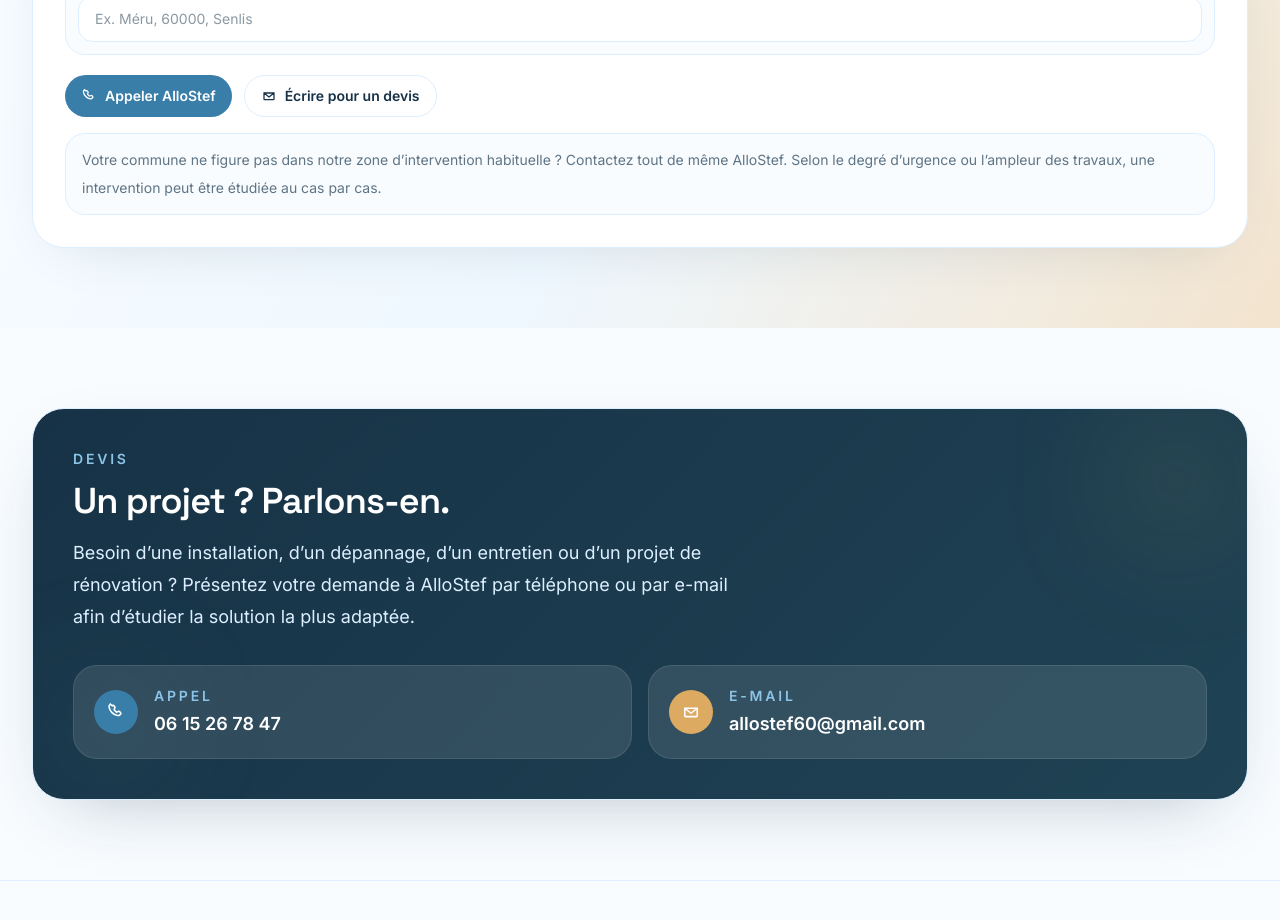
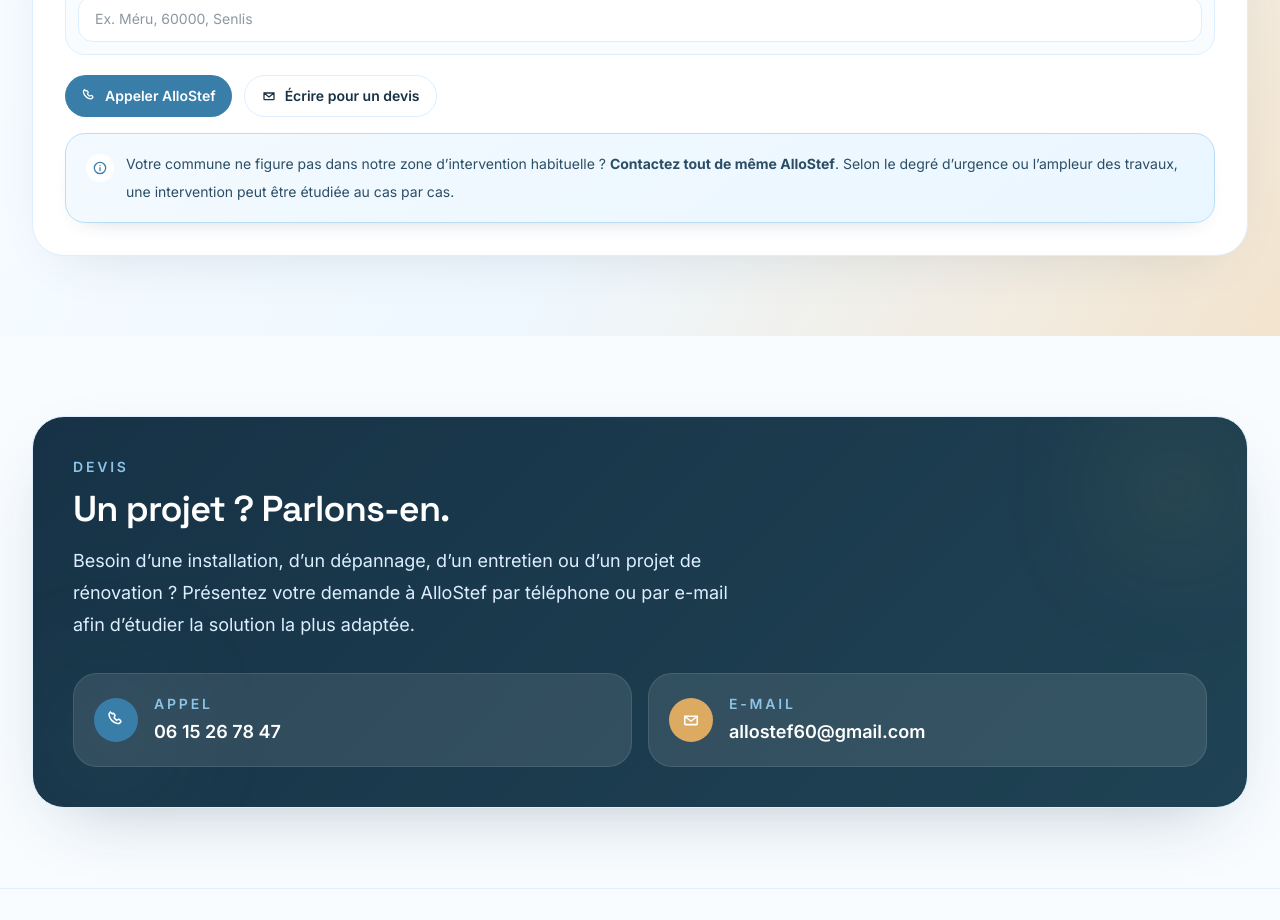
Before and after one commit to twentyfivelab/allostef, a Next.js app: page / in a window 1280 px wide. Shown: the part 4640-5560 px from the top of the page. Built offline with nearby package versions, Linux system fonts and the light colour scheme.

Commit message:
highlight

```diff
--- a/app/page.tsx
+++ b/app/page.tsx
@@ -481,8 +481,18 @@ export default function Home() {
                   Écrire pour un devis
                 </a>
               </div>
-              <div className="mt-4 rounded-[1.25rem] border border-[#DDEFFF] bg-[#F8FCFF] px-4 py-3 text-sm leading-7 text-[#5F7484]">
-                Votre commune ne figure pas dans notre zone d’intervention habituelle ? Contactez tout de même AlloStef. Selon le degré d’urgence ou l’ampleur des travaux, une intervention peut être étudiée au cas par cas.
+              <div className="mt-4 rounded-[1.25rem] border border-[#BBDDF4] bg-[linear-gradient(145deg,_#F3FAFF_0%,_#EAF6FF_100%)] px-4 py-4 text-sm leading-7 text-[#2B4E66] shadow-[0_10px_24px_-20px_rgba(23,50,70,0.45)] sm:px-5" aria-label="Information sur la zone d’intervention">
+                <div className="flex items-start gap-3">
+                  <span className="mt-1 inline-flex rounded-full bg-white p-1.5 text-[#397DA9]" aria-hidden="true">
+                    <svg viewBox="0 0 24 24" className="h-4 w-4" fill="none" stroke="currentColor" strokeWidth="1.9">
+                      <path d="M12 8.5v.1M12 11.5V16" strokeLinecap="round" />
+                      <circle cx="12" cy="12" r="8.5" />
+                    </svg>
+                  </span>
+                  <p>
+                    Votre commune ne figure pas dans notre zone d’intervention habituelle ? <strong>Contactez tout de même AlloStef</strong>. Selon le degré d’urgence ou l’ampleur des travaux, une intervention peut être étudiée au cas par cas.
+                  </p>
+                </div>
               </div>
               {statusMessage ? (
                 isOutOfAreaMessage ? (
```
